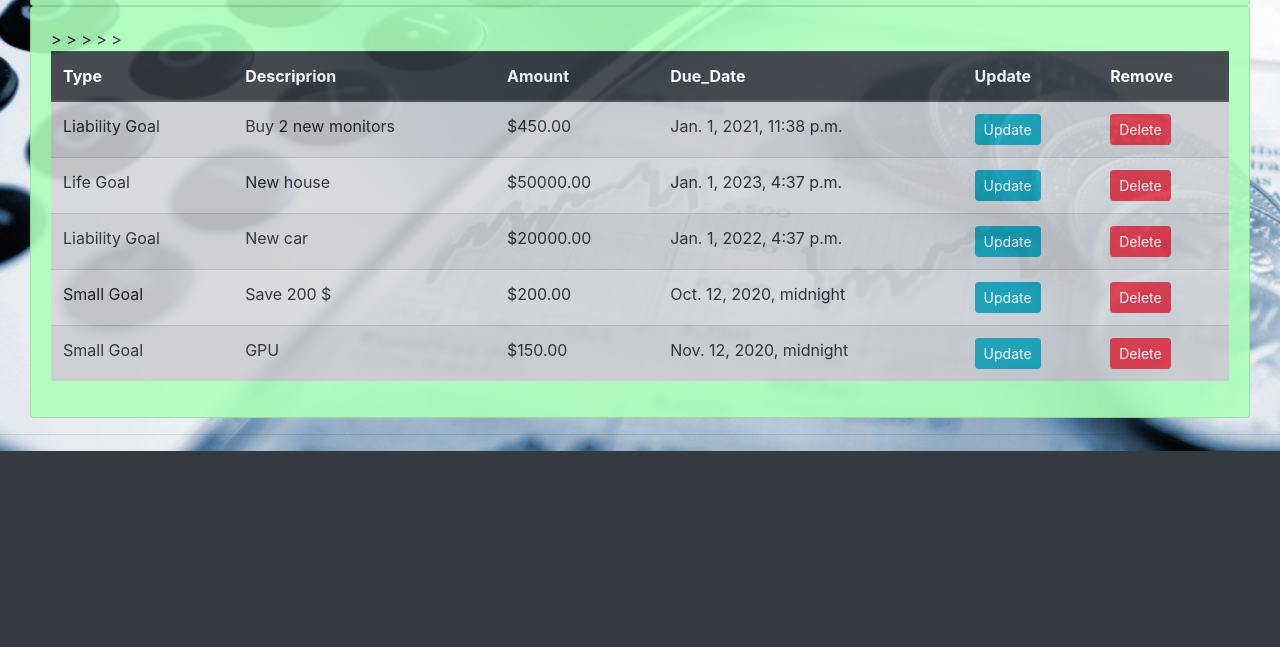
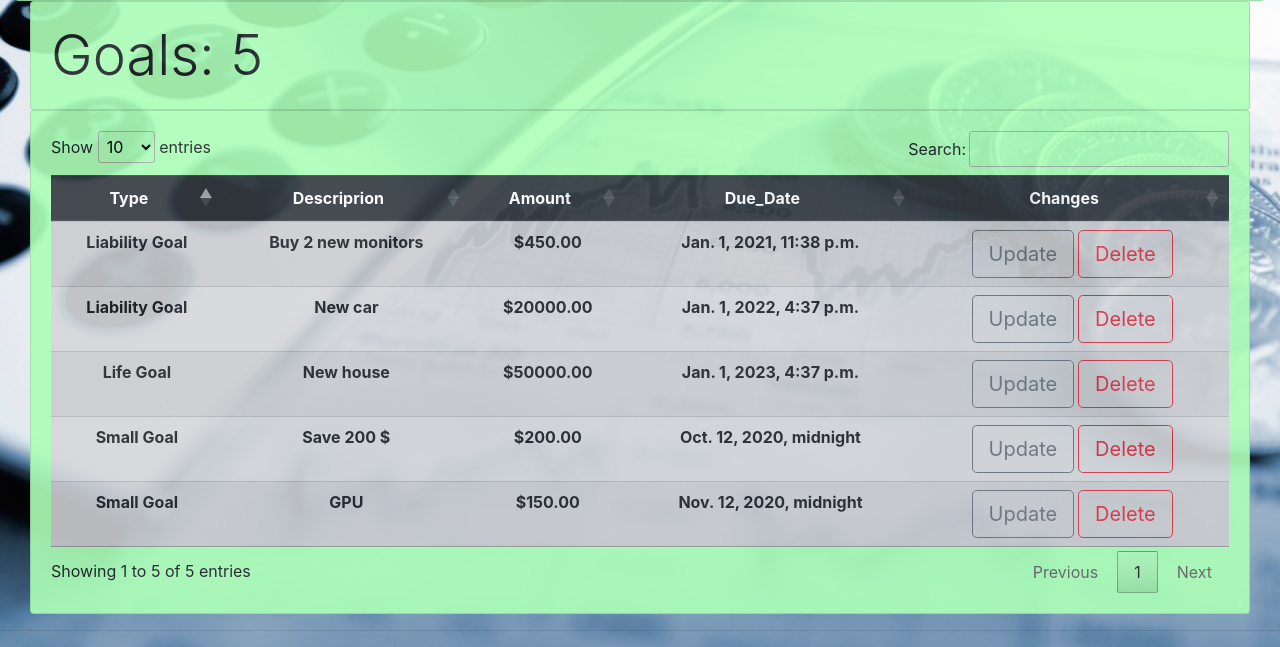
Before and after one commit to Robert0B0/Money-MGMT-Personal-Project, a Django app: page /goals/ in a window 1280 px wide. Shown: the part 910-1557 px from the top of the page. Before the commit the page ends 1361 px from the top, so only its background shows below. Run offline with Django 3.2, Linux system fonts and the light colour scheme; data comes from the database, SQL or seed files in the repository; both versions use the stored data as it was after the commit; some libraries are stand-ins or nearby versions.

Commit message:
UX improved

```diff
--- a/MGMT/forms.py
+++ b/MGMT/forms.py
@@ -9,11 +9,13 @@
     class Meta:
         model = moneyRecord
         fields = '__all__'
+        #fields = ['naming', 'category', 'amount']
 
 class GoalForm(ModelForm):
     class Meta:
         model = moneyGoals
         fields = '__all__'
+        #fields = ['naming', 'category', 'amount', 'due_date']
 
 #class createUserForm(UserCreationForm):
 #    class Meta:
--- a/MGMT/templates/MGMT/goals_page.html
+++ b/MGMT/templates/MGMT/goals_page.html
@@ -10,9 +10,6 @@
             <div class="display-2"><a href="{% url 'goal_form' %}">Add a Goal</a></div>
         </div>
     </div>
-    <div class="col-sm">
-        {% include 'MGMT/status.html' %}
-    </div>
 </div>
 
 
@@ -22,29 +19,53 @@
     </div>
 
     <div class="card card-body special-card">
-        <table class="table table-striped table-hover table-secondary">
+        <table class="table table_id table-striped table-hover table-secondary">
             <thead class="thead-dark">
                 <tr>
-                    <th scope="col">Type</th>
-                    <th scope="col">Descriprion</th>
-                    <th scope="col">Amount</th>
-                    <th scope="col">Due_Date</th>
-                    <th scope="col">Update</th>
-                    <th scope="col">Remove</th>
+                    <th class="text-center font-weight-bold" scope="col">Type</th>
+                    <th class="text-center font-weight-bold" scope="col">Descriprion</th>
+                    <th class="text-center font-weight-bold" scope="col">Amount</th>
+                    <th class="text-center font-weight-bold" scope="col">Due_Date</th>
+                    <th class="text-center font-weight-bold" scope="col">Changes</th>
                 </tr>
             </thead>
-            {% for goal in goals %}
-                <tr>
-                    <td>{{goal.category}}</td>
-                    <td>{{goal.naming}}</td>
-                    <td>${{goal.amount}}</td>
-                    <td>{{goal.due_date}}</td>
-                    <td><a  class="btn btn-sm btn-info" href="{% url 'update_goal' goal.id %}">Update</a></td>
-                    <td><a  class="btn btn-sm btn-danger" href="{% url 'delete_goal' goal.id %}">Delete</a></td>>
-                </tr>
-            {% endfor %}
+            <tbody>
+                {% for goal in goals %}
+                    <tr>
+                        <td class="text-center font-weight-bold" >{{goal.category}}</td>
+                        <td class="text-center font-weight-bold" >{{goal.naming}}</td>
+                        <td class="text-center font-weight-bold" >${{goal.amount}}</td>
+                        <td class="text-center font-weight-bold" >{{goal.due_date}}</td>
+                        <td class="text-center font-weight-bold" >
+                            <a class="btn btn-outline-secondary btn-lg"  href="{% url 'update_goal' goal.id %}">Update</a>
+                            <a class="btn btn-outline-danger btn-lg"     href="{% url 'delete_goal' goal.id %}">Delete</a>
+                        </td>
+                    </tr>
+                {% endfor %}
+            </tbody>
+
         </table>
     </div>
 </div>
 
 {% endblock %}
+{% block js %}
+<script src="https://ajax.googleapis.com/ajax/libs/jquery/3.3.1/jquery.min.js"></script>
+ <link rel="stylesheet" type="text/css" href="https://cdn.datatables.net/v/dt/jszip-2.5.0/dt-1.10.18/af-2.3.0/b-1.5.2/b-colvis-1.5.2/b-flash-1.5.2/b-html5-1.5.2/b-print-1.5.2/cr-1.5.0/fh-3.1.4/r-2.2.2/datatables.min.css"/>
+<script type="text/javascript" src="https://cdnjs.cloudflare.com/ajax/libs/pdfmake/0.1.36/pdfmake.min.js"></script>
+<script type="text/javascript" src="https://cdnjs.cloudflare.com/ajax/libs/pdfmake/0.1.36/vfs_fonts.js"></script>
+<script type="text/javascript" src="https://cdn.datatables.net/v/dt/jszip-2.5.0/dt-1.10.18/af-2.3.0/b-1.5.2/b-colvis-1.5.2/b-flash-1.5.2/b-html5-1.5.2/b-print-1.5.2/cr-1.5.0/fh-3.1.4/r-2.2.2/datatables.min.js"></script>
+<script>
+$(document).ready( function () {
+$('.table_id').DataTable({
+
+dom: 'B<"clear">lfrtip',
+buttons: {
+    name: 'primary',
+    buttons: [ 'copy', 'csv', 'excel', 'pdf' ]
+
+    }}
+);
+} );
+</script>
+{% endblock %}
--- a/MGMT/templates/MGMT/home.html
+++ b/MGMT/templates/MGMT/home.html
@@ -8,14 +8,11 @@
 <div class="row">
     <div class="col-sm">
         <div class="card card-body special-card">
-            <div class="display-4"><a href="{% url 'record_form' %}">Add Record</a></div>
+            <div class="display-4"><a href="{% url 'record_form' user.id %}">Add a Record</a></div>
         </div>
         <div class="card card-body special-card">
             <div class="display-4"><a href="{% url 'goal_form' %}">Add a Goal</a></div>
         </div>
-    </div>
-    <div class="col-sm">
-        {% include 'MGMT/status.html' %}
     </div>
 </div>
 
--- a/MGMT/templates/MGMT/main.html
+++ b/MGMT/templates/MGMT/main.html
@@ -28,7 +28,8 @@
 <body>
     {% include 'MGMT/navbar.html' %}
     <div class="container-fluid">
-
+        <div class="row">
+            <div class="col-2">
                 <div class="card card-body special-card">
                     <div class="row">
                         <div class="col-xl">
@@ -39,6 +40,9 @@
                         </div>
                     </div>
                 </div>
+            </div>
+        </div>
+
 
         {% block content %}
 
--- a/MGMT/urls.py
+++ b/MGMT/urls.py
@@ -13,7 +13,7 @@
     path('', views.homePage, name="home"),
 
     path('records/', views.recordPage, name="record_page"),
-    path('record_form/', views.createRecord, name="record_form"),
+    path('record_form/<str:pk>/', views.createRecord, name="record_form"),
     path('update_record/<str:pk>/', views.updateRecord, name="update_record"),
     path('delete_record/<str:pk>/', views.deleteRecord, name="delete_record"),
 
--- a/MGMT/views.py
+++ b/MGMT/views.py
@@ -92,8 +92,9 @@
 
     return render(request, 'MGMT/record_page.html', context)
 
-def createRecord(request):
-    form = RecordForm()
+def createRecord(request, pk):
+    user = moneyUser.objects.get(id=pk)
+    form = RecordForm(initial={'user': user})
     if request.method == 'POST':
         form = RecordForm(request.POST)
         if form.is_valid:
```
Also changed, not shown: MGMT/templates/MGMT/goal_delete.html (+10 -7 lines), MGMT/templates/MGMT/goal_form.html (+13 -7 lines), MGMT/templates/MGMT/record_delete.html (+12 -7 lines), MGMT/templates/MGMT/record_form.html (+5 -2 lines), MGMT/templates/MGMT/record_page.html (+19 -20 lines), db.sqlite3. Lines whose indentation alone changed are shown as unchanged.
